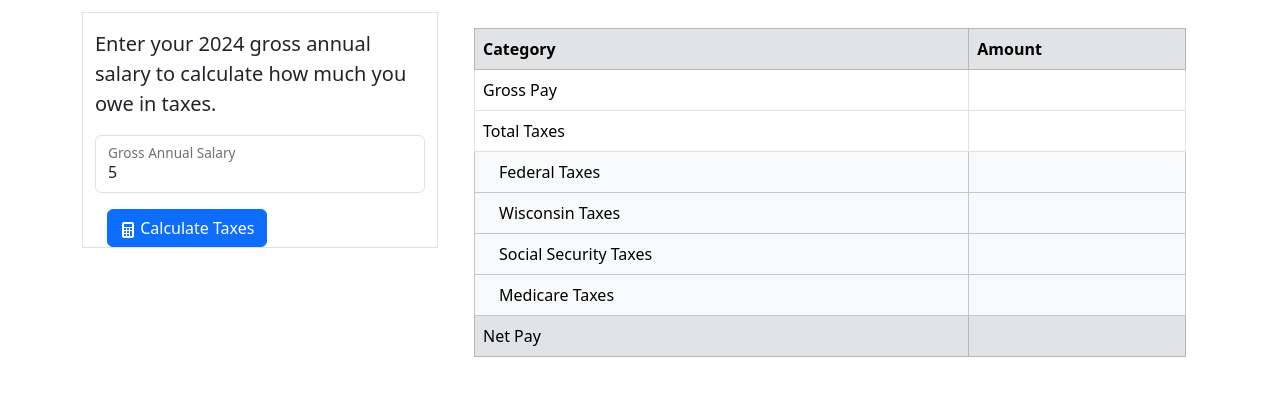
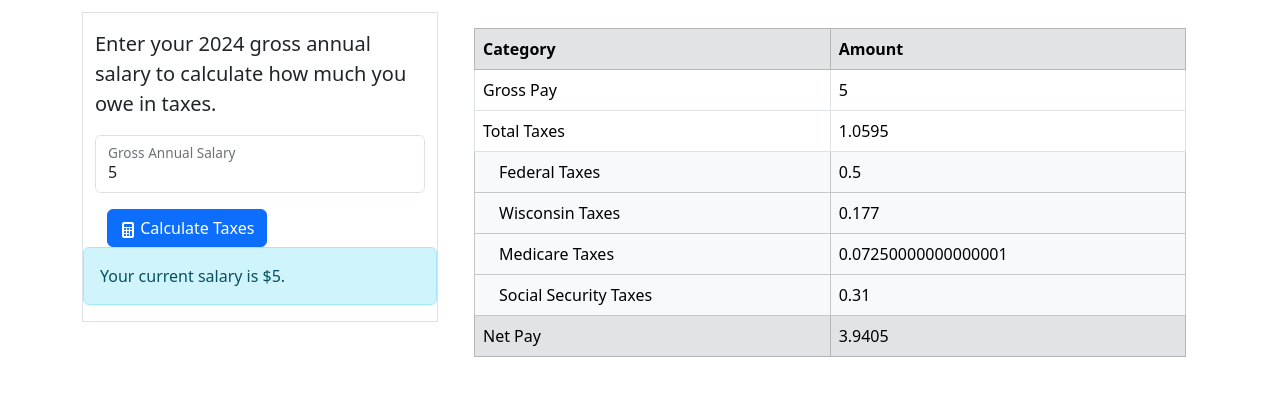
Before and after one commit to ajfait/Advanced-JavaScript, a plain HTML site: page src/project1/index.html in a window 1280 px wide. Both pictures are taken after typing "5" into the empty fields and a click on the button "Calculate Taxes". Shown: the part 114-510 px from the top of the page. Drawn offline with nearby package versions, Linux system fonts and the light colour scheme.

Commit message:
populate message and table data

```diff
--- a/src/project1/index.html
+++ b/src/project1/index.html
@@ -56,6 +56,9 @@
                 </div>
               </form>
             </div>
+            <div class="container-mt-3">
+              <p class="alert alert-info" id="message"></p>
+            </div>
           </div>
         </div>
         <div class="col-8">
@@ -70,31 +73,31 @@
               <tbody>
                 <tr>
                   <td>Gross Pay</td>
-                  <td></td>
+                  <td id="grossPay"></td>
                 </tr>
                 <tr>
                   <td>Total Taxes</td>
-                  <td></td>
+                  <td id="totalTax"></td>
                 </tr>
                 <tr class="table-light">
                   <td class="ps-4">Federal Taxes</td>
-                  <td></td>
+                  <td id="federalTax"></td>
                 </tr>
                 <tr class="table-light">
                   <td class="ps-4">Wisconsin Taxes</td>
-                  <td></td>
+                  <td id="wisconsinTax"></td>
+                </tr>
+                <tr class="table-light">
+                  <td class="ps-4">Medicare Taxes</td>
+                  <td id="medicareTax"></td>
                 </tr>
                 <tr class="table-light">
                   <td class="ps-4">Social Security Taxes</td>
-                  <td></td>
-                </tr>
-                <tr class="table-light">
-                  <td class="ps-4">Medicare Taxes</td>
-                  <td></td>
+                  <td id="socialSecurityTax"></td>
                 </tr>
                 <tr class="table-secondary">
                   <td>Net Pay</td>
-                  <td></td>
+                  <td id="netPay"></td>
                 </tr>
               </tbody>
             </table>
--- a/src/project1/js/project1.js
+++ b/src/project1/js/project1.js
@@ -10,6 +10,8 @@ const validateInput = () => {
   } else {
     message = "Your current salary is $" + grossPay + ".";
   }
+
+  document.querySelector("#message").innerHTML = message;
 
   console.log("validateInput(): success");
   console.log(message);
@@ -25,6 +27,14 @@ const validateInput = () => {
     medicareTax
   );
   const netPay = calculateNetPay(grossPay, totalTax);
+
+  document.querySelector("#grossPay").innerHTML = grossPay;
+  document.querySelector("#totalTax").innerHTML = totalTax;
+  document.querySelector("#federalTax").innerHTML = federalTax;
+  document.querySelector("#wisconsinTax").innerHTML = wisconsinTax;
+  document.querySelector("#medicareTax").innerHTML = medicareTax;
+  document.querySelector("#socialSecurityTax").innerHTML = socialSecurityTax;
+  document.querySelector("#netPay").innerHTML = netPay;
 };
 
 const calculateFederalTax = (grossPay) => {
```
